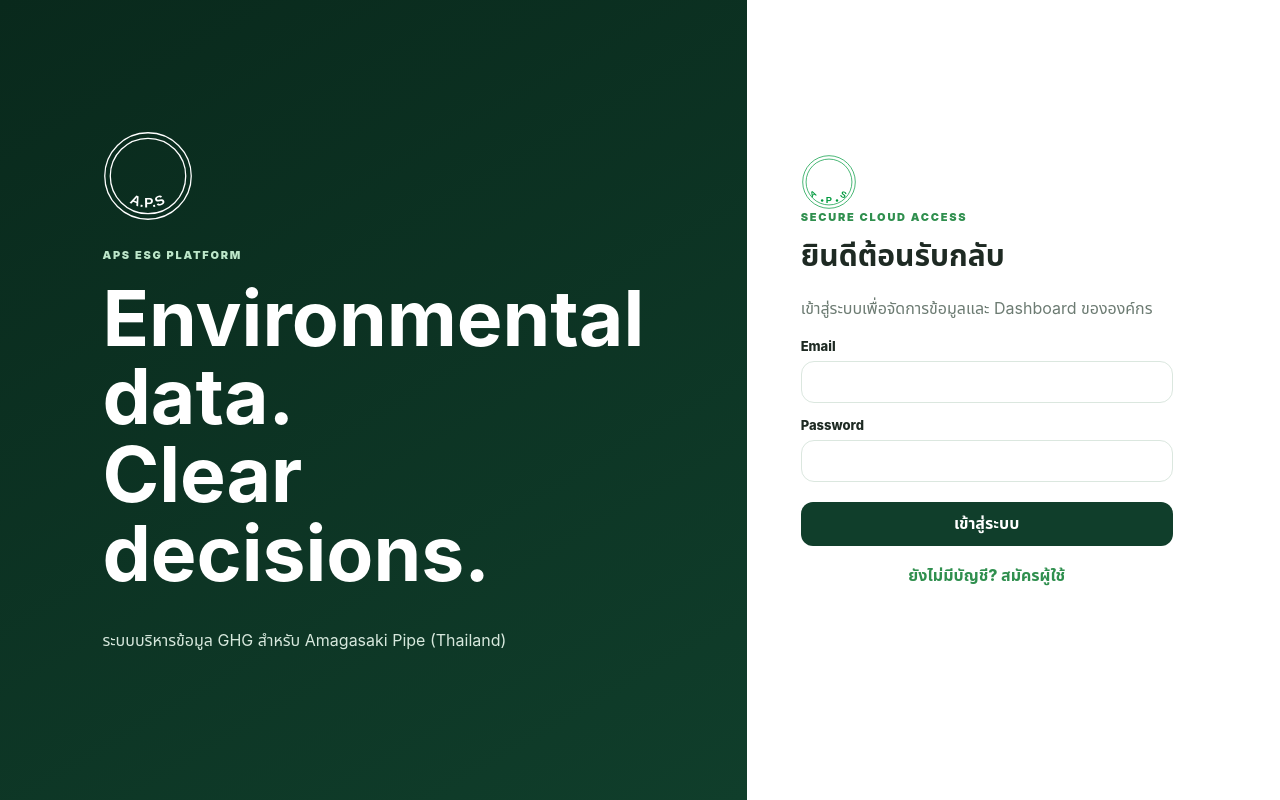
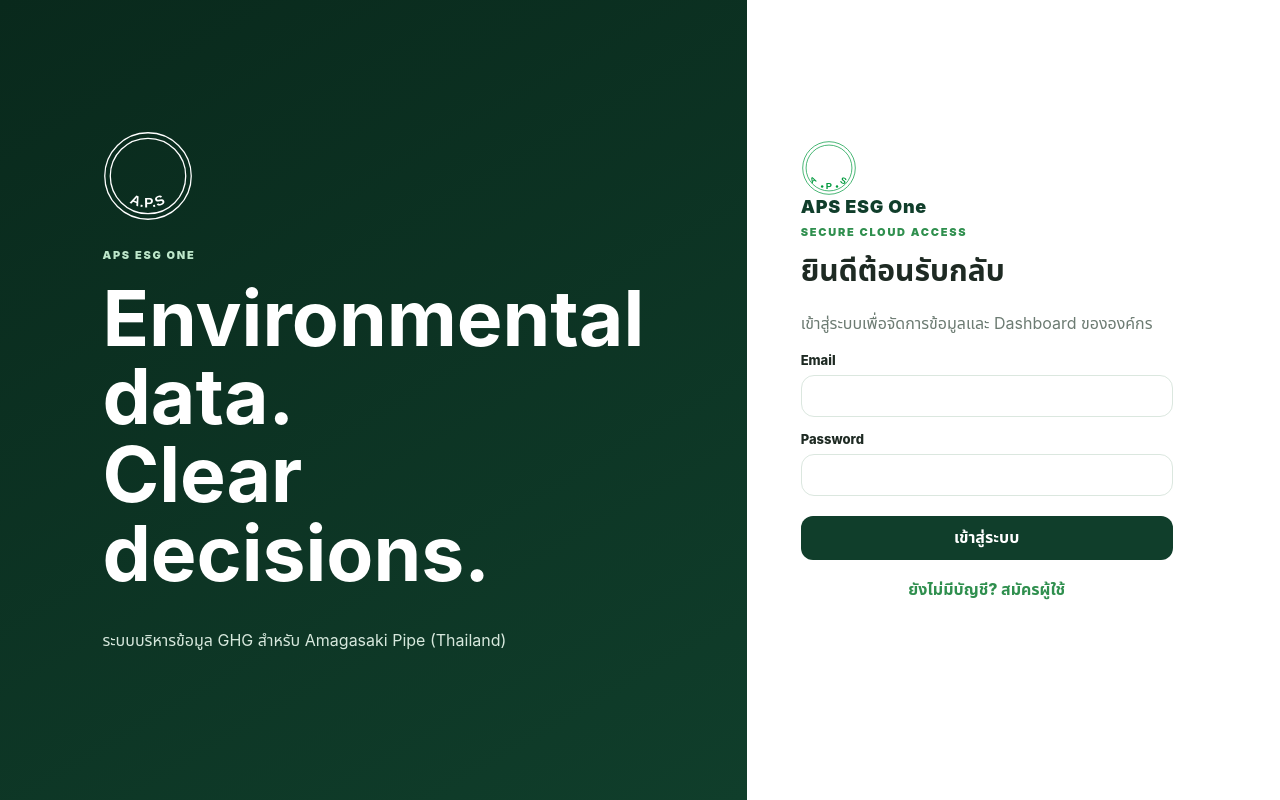
Before and after one commit to rankover99-ui/taps-ghg-management, a Next.js app: page / in a window 1280 px wide. Built offline with nearby package versions, Linux system fonts and the light colour scheme.

Commit message:
Apply APS ESG One branding without runtime scripts

```diff
--- a/app/logo-fix.css
+++ b/app/logo-fix.css
@@ -1 +1 @@
-.apsLogo{background-image:url('/aps-logo.svg');background-repeat:no-repeat;background-position:center;background-size:contain;flex:0 0 auto}.apsLogo svg{display:none!important}.loginVisual .apsLogo,.brandBlock .apsLogo{background-image:url('/aps-logo-white.svg');filter:none}
+.apsLogo{background-image:url('/aps-logo.svg');background-repeat:no-repeat;background-position:center;background-size:contain;flex:0 0 auto}.apsLogo svg{display:none!important}.loginVisual .apsLogo,.brandBlock .apsLogo{background-image:url('/aps-logo-white.svg');filter:none}.loginVisual .eyebrow.light{font-size:0}.loginVisual .eyebrow.light::after{content:'APS ESG One';font-size:11px;font-weight:900;letter-spacing:.16em;color:#bde7ca;text-transform:uppercase}.brandBlock strong{font-size:0}.brandBlock strong::after{content:'APS ESG One';font-size:20px}.brandBlock span{font-size:0}.brandBlock span::after{content:'Enterprise ESG · v1.0';font-size:11px;opacity:.72}.loginCard .eyebrow::before{content:'APS ESG One';display:block;margin-bottom:8px;font-size:18px;letter-spacing:.04em;color:#103e2b;text-transform:none}
```
